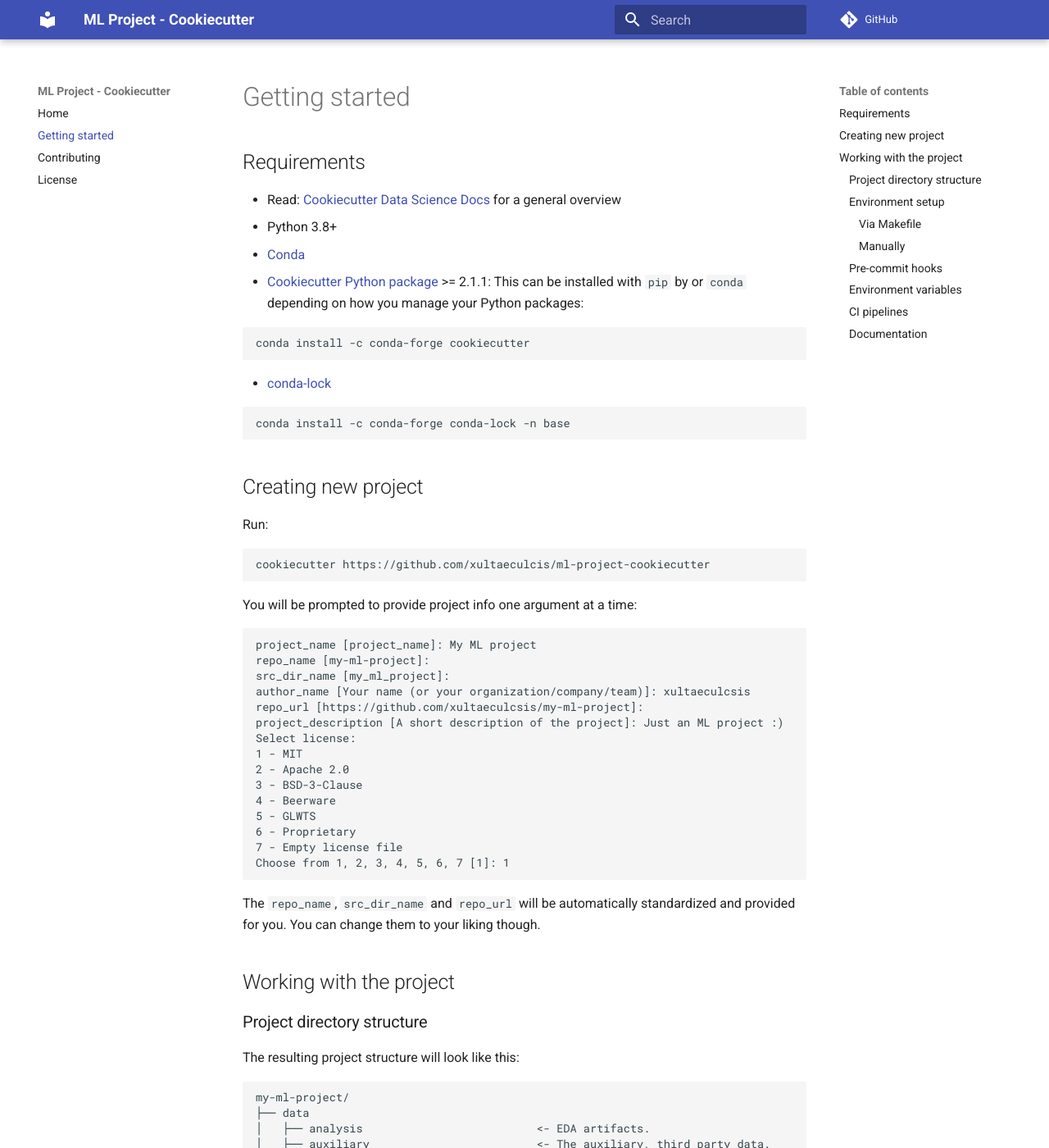
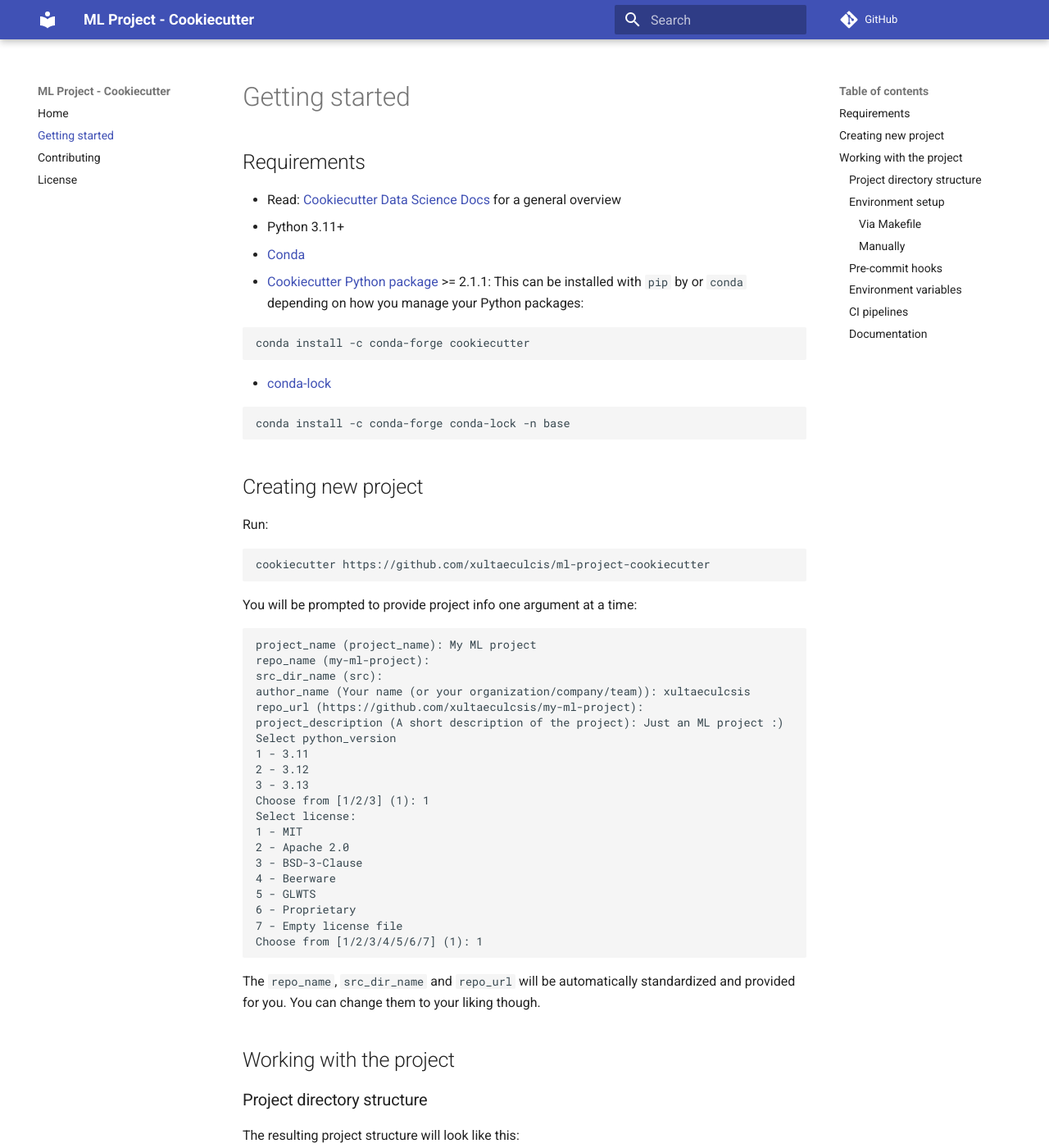
Before and after one commit to xultaeculcis/ml-project-cookiecutter, an MkDocs documentation site: the page built from docs/guide.md, in a window 1280 px wide and 1400 px high. Shown: the whole window at 82% size. Built offline with MkDocs 1.6.1 and Material for MkDocs 9.7.7, drawn with Linux system fonts in a browser that asks for light colours; comment, search, counter and statistics services are not loaded; some of the changed text lies outside the part shown.

Commit message:
feat(docs): Add dev-log

````diff
--- a/docs/guide.md
+++ b/docs/guide.md
@@ -3,7 +3,7 @@
 ## Requirements
 
 - Read: [Cookiecutter Data Science Docs](http://drivendata.github.io/cookiecutter-data-science/) for a general overview
-- Python 3.8+
+- Python 3.11+
 - [Conda](https://conda.io/en/latest/miniconda.html)
 - [Cookiecutter Python package](http://cookiecutter.readthedocs.org/en/latest/installation.html) >= 2.1.1:
     This can be installed with `pip` by or `conda` depending on how you manage your Python packages:
@@ -29,12 +29,17 @@
 You will be prompted to provide project info one argument at a time:
 
 ```
-project_name [project_name]: My ML project
-repo_name [my-ml-project]:
-src_dir_name [my_ml_project]:
-author_name [Your name (or your organization/company/team)]: xultaeculcsis
-repo_url [https://github.com/xultaeculcsis/my-ml-project]:
-project_description [A short description of the project]: Just an ML project :)
+project_name (project_name): My ML project
+repo_name (my-ml-project):
+src_dir_name (src):
+author_name (Your name (or your organization/company/team)): xultaeculcsis
+repo_url (https://github.com/xultaeculcsis/my-ml-project):
+project_description (A short description of the project): Just an ML project :)
+Select python_version
+1 - 3.11
+2 - 3.12
+3 - 3.13
+Choose from [1/2/3] (1): 1
 Select license:
 1 - MIT
 2 - Apache 2.0
@@ -43,7 +48,7 @@
 5 - GLWTS
 6 - Proprietary
 7 - Empty license file
-Choose from 1, 2, 3, 4, 5, 6, 7 [1]: 1
+Choose from [1/2/3/4/5/6/7] (1): 1
 ```
 
 The `repo_name`, `src_dir_name` and `repo_url` will be automatically standardized and provided for you.
````
Also changed, not shown: other parts of docs/guide.md (+1 -1 lines), {{ cookiecutter.repo_name }}/docs/dev-logs/log.md (added, +57 -0 lines), 1 other file.
